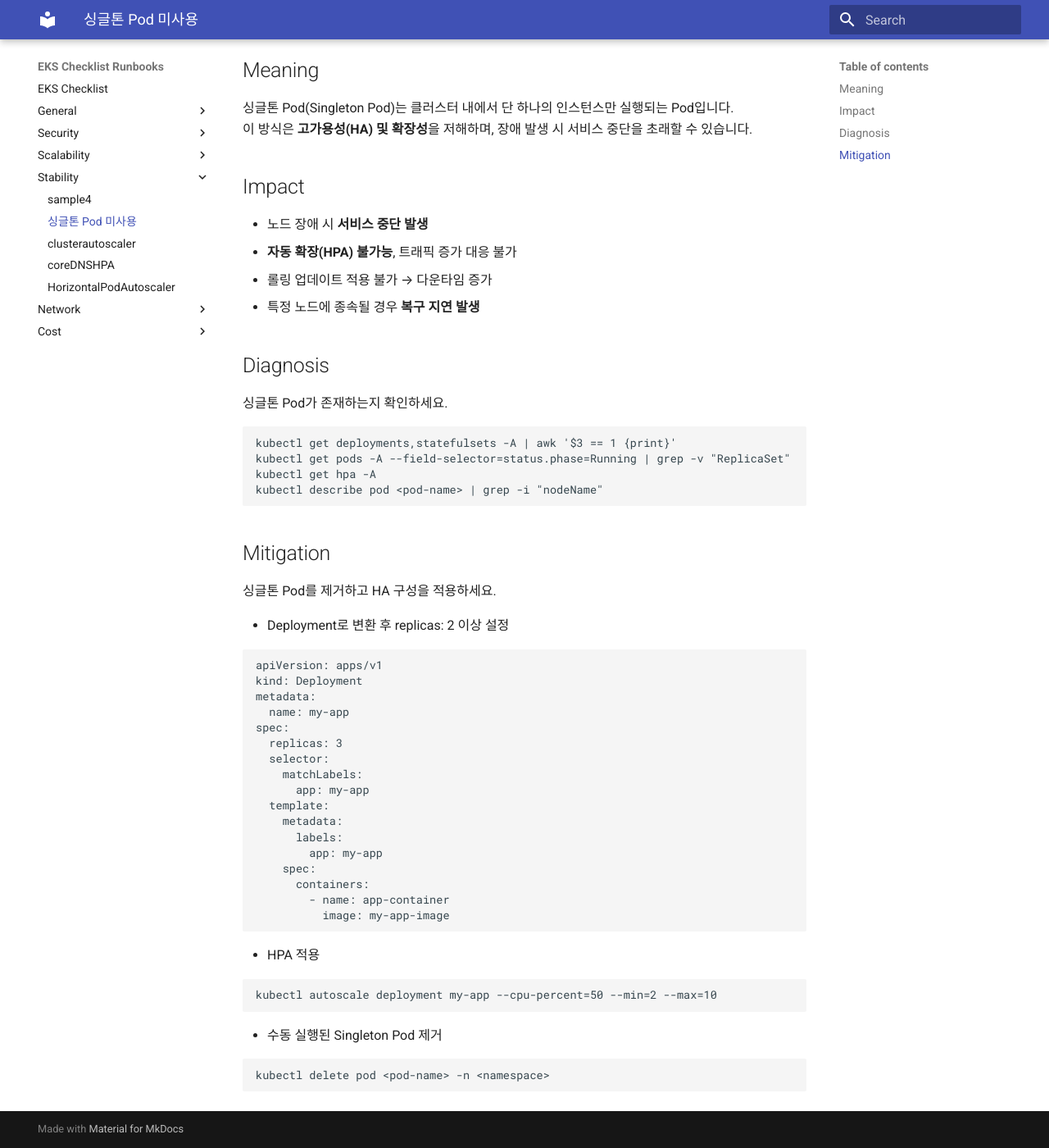
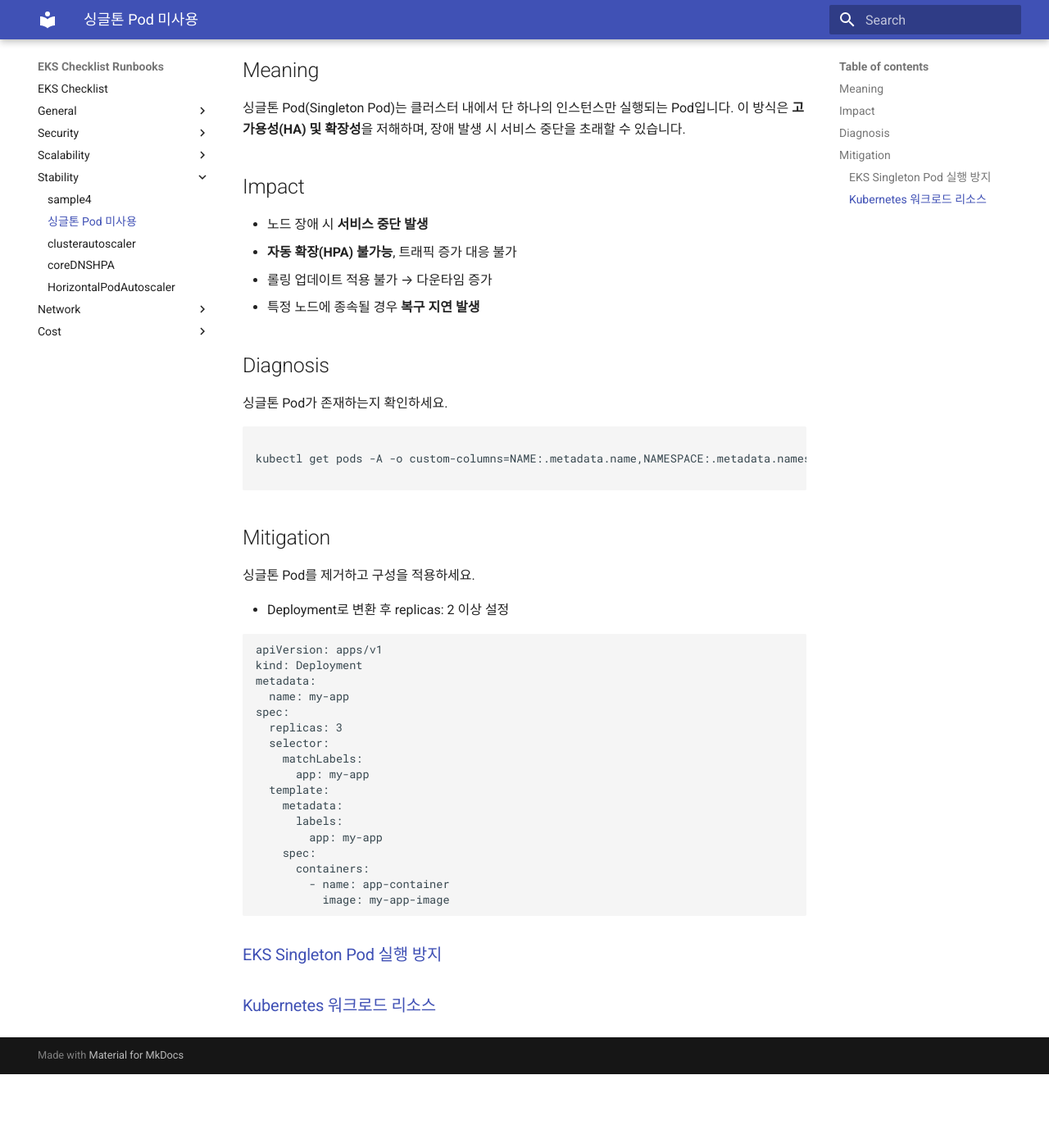
Before and after one commit to fitcloud/eks-checklist, an MkDocs documentation site: the page built from docs/stability/singletone_pod.md, in a window 1280 px wide and 1400 px high, scrolled down 153 px. Shown: the whole window at 82% size. Built offline with MkDocs 1.6.1 and Material for MkDocs 9.7.7, drawn with Linux system fonts in a browser that asks for light colours; after the commit the page ends 1463 px from its top, so only the background shows below that.

Commit message:
싱글톤 pod 런북 수정

````diff
--- a/docs/stability/싱글톤 Pod 미사용.md
+++ b/docs/stability/singletone_pod.md
@@ -14,14 +14,16 @@
 싱글톤 Pod가 존재하는지 확인하세요.
 
 ```bash
-kubectl get deployments,statefulsets -A | awk '$3 == 1 {print}'
-kubectl get pods -A --field-selector=status.phase=Running | grep -v "ReplicaSet"
-kubectl get hpa -A
-kubectl describe pod <pod-name> | grep -i "nodeName"
+
+kubectl get pods -A -o custom-columns=NAME:.metadata.name,NAMESPACE:.metadata.namespace,OWNERREFERENCES:.metadata.ownerReferences | awk '$3 ~ "<none>" {print}'
+
 ```
+<!--
+kubectl get deployments -A -o custom-columns=NAME:.metadata.name,NAMESPACE:.metadata.namespace,REPLICAS:.spec.replicas
+-->
 
 ## Mitigation
-싱글톤 Pod를 제거하고 HA 구성을 적용하세요.
+싱글톤 Pod를 제거하고 구성을 적용하세요.
 
 - Deployment로 변환 후 replicas: 2 이상 설정
 ```yaml
@@ -44,12 +46,5 @@
           image: my-app-image
 ```
 
-- HPA 적용
-```bash
-kubectl autoscale deployment my-app --cpu-percent=50 --min=2 --max=10
-```
-
-- 수동 실행된 Singleton Pod 제거
-```bash
-kubectl delete pod <pod-name> -n <namespace>
-```
+### [EKS Singleton Pod 실행 방지](https://docs.aws.amazon.com/ko_kr/eks/latest/best-practices/application.html#_recommendations)
+### [Kubernetes 워크로드 리소스](https://kubernetes.io/ko/docs/concepts/workloads/controllers/)
--- a/mkdocs.yml
+++ b/mkdocs.yml
@@ -13,7 +13,7 @@
     - karpenter : scalability/karpenter.md
   - Stability:
     - sample4 : stability/sample4.md
-    - 싱글톤 Pod 미사용 : stability/싱글톤 Pod 미사용.md
+    - 싱글톤 Pod 미사용 : stability/singletone_pod.md
     - clusterautoscaler : stability/clusterautoscaler.md
     - coreDNSHPA : stability/coreDNSHPA.md
     - HorizontalPodAutoscaler : stability/HorizontalPodAutoscaler.md
````
Also changed, not shown: 1 other file.
